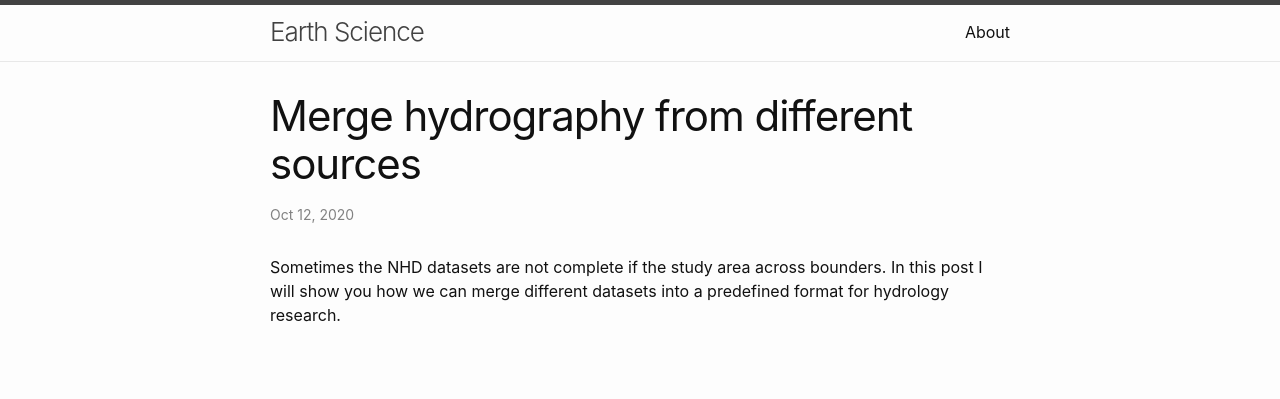
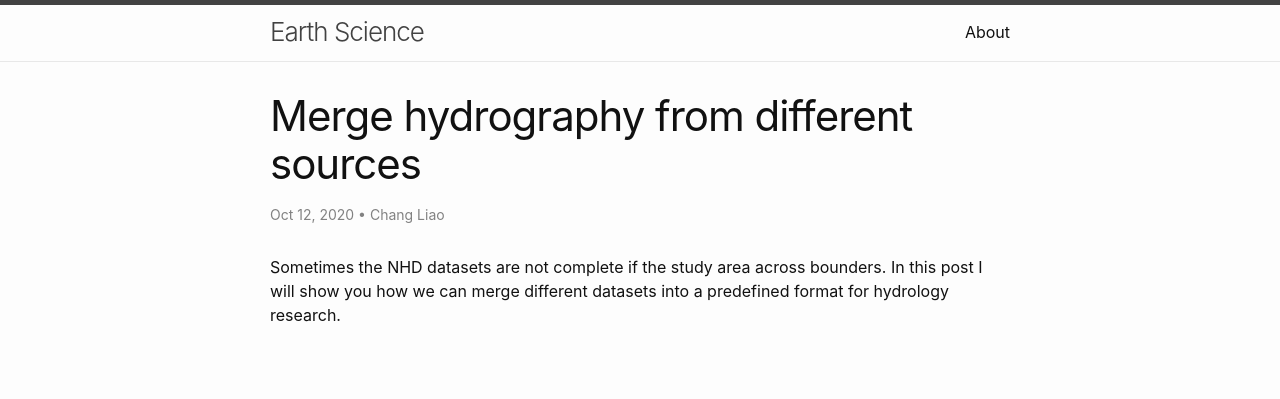
Before and after one commit to changliao/science, a Jekyll site: the page built from _posts/2021/01/2021-01-03-merge-nhd-data.md, in a window 1280 px wide. Shown: the top 399 px of the page. Built offline with Jekyll 4.4.1, drawn with Linux system fonts in a browser that asks for light colours; our own code applies the rules of GitHub Pages for plain Markdown files.

Commit message:
update the nhd merge post

```diff
--- a/_posts/2021/01/2021-01-03-merge-nhd-data.md
+++ b/_posts/2021/01/2021-01-03-merge-nhd-data.md
@@ -3,9 +3,11 @@
 date: 2020-10-12
 permalink: /posts/2021/01/03/merge-nhd-data/
 excerpt: Merge hydrography data from different sources using Python and GDAL.
+author: Chang Liao
 tags:
   - Watershed
   - Hydrology
+  - Vector
 ---
 
 Sometimes the NHD datasets are not complete if the study area across bounders.
```
